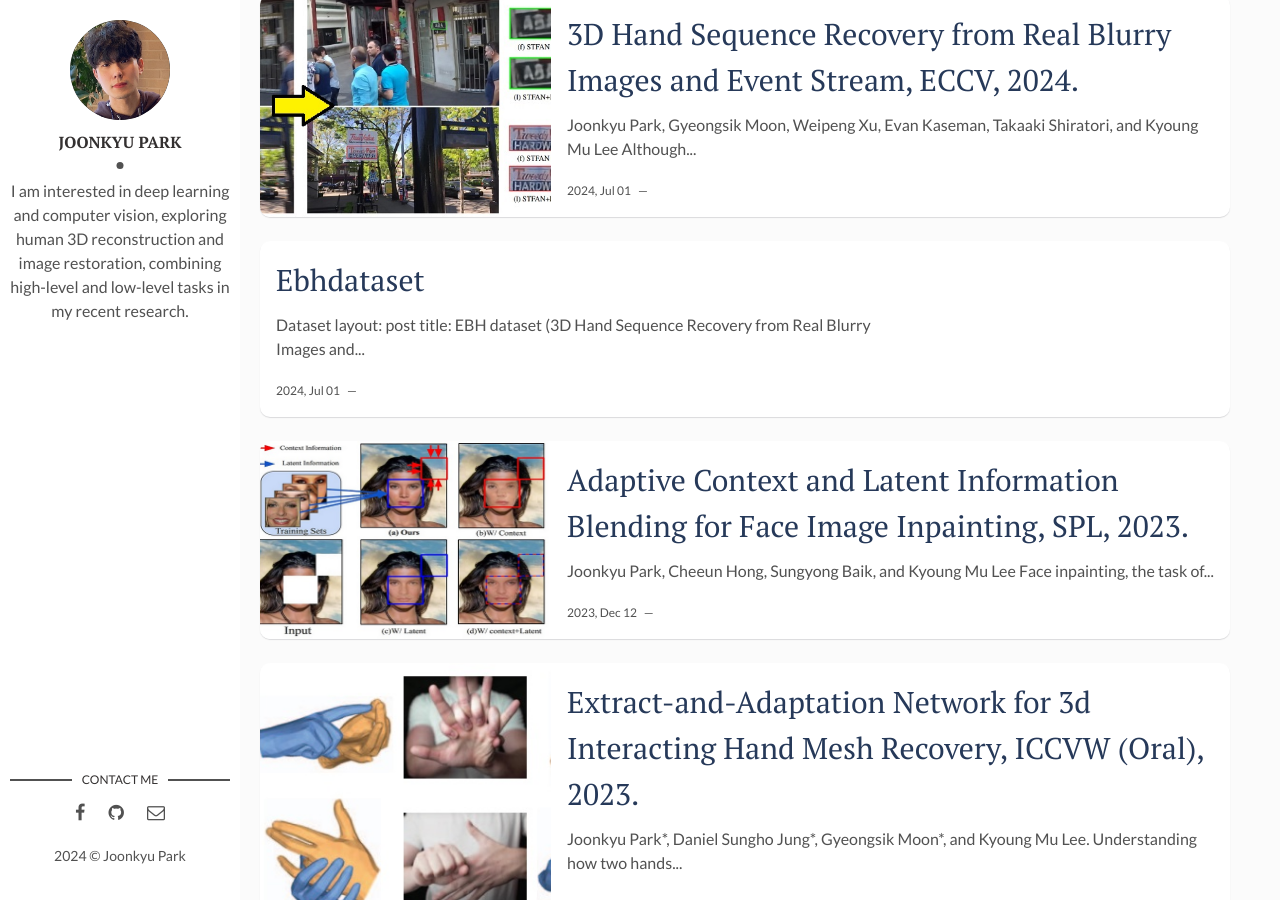
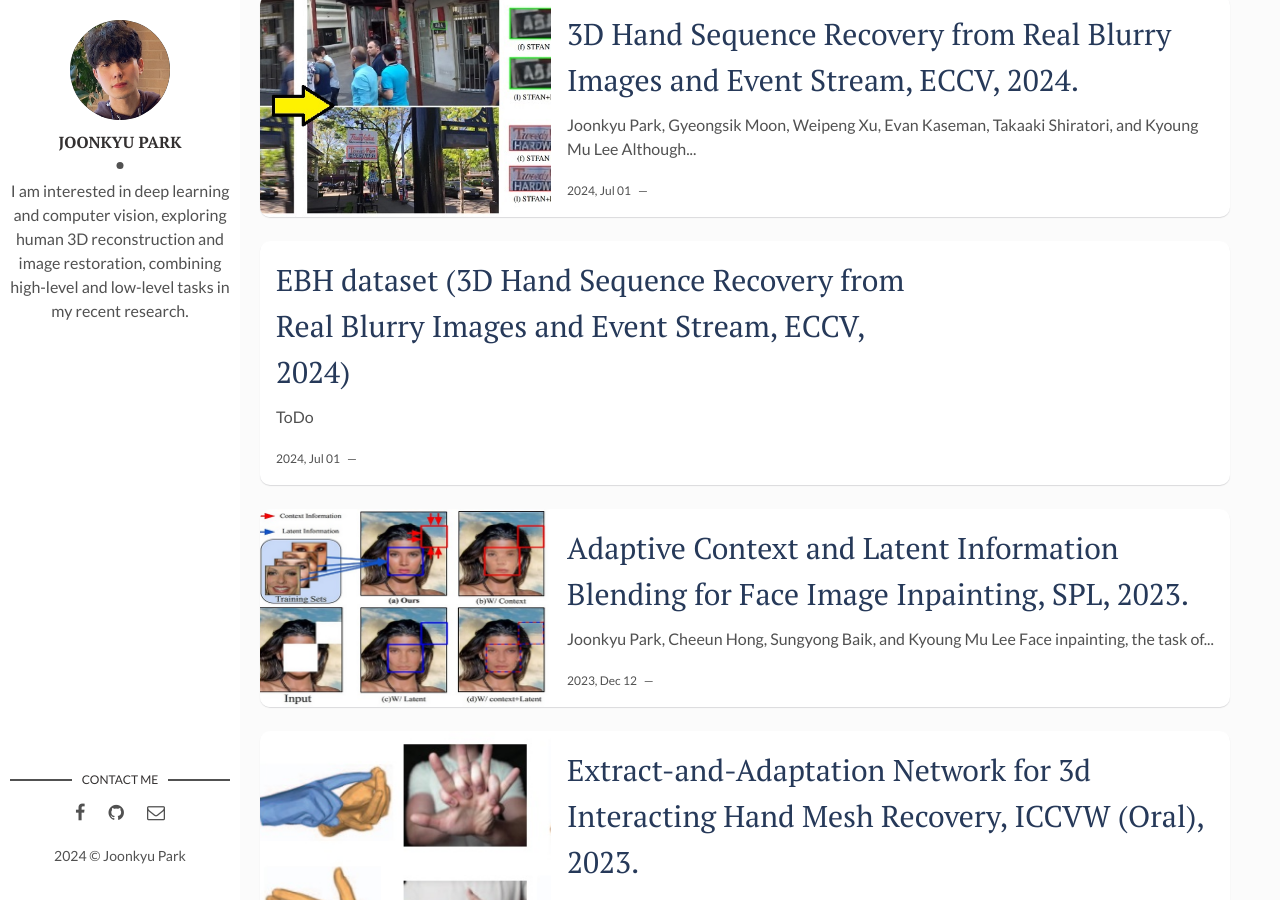
Before and after one commit to jkpark08/jkpark08.github.io, a Jekyll site: the page built from index.html, in a window 1280 px wide and 900 px high, scrolled down 301 px. Built offline with Jekyll 4.4.1, drawn with Linux system fonts in a browser that asks for light colours; the list of posts is cut into pages by our own code.

Commit message:
Update 2024-07-01-ebhdataset.markdown

```diff
--- a/_posts/2024-07-01-ebhdataset.markdown
+++ b/_posts/2024-07-01-ebhdataset.markdown
@@ -1,4 +1,3 @@
-## Dataset
 ---
 layout: post
 title: EBH dataset (3D Hand Sequence Recovery from Real Blurry Images and Event Stream, ECCV, 2024)
```
